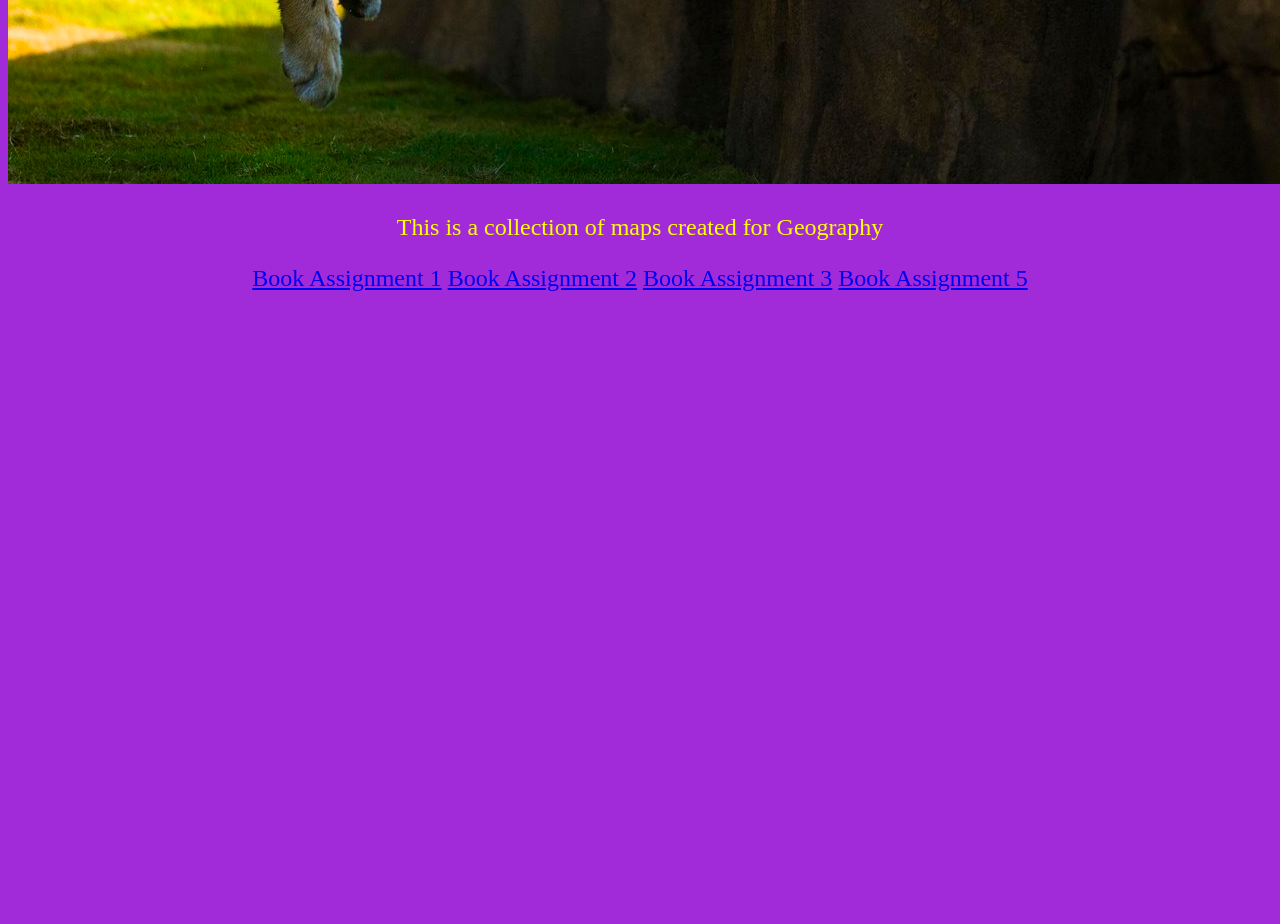
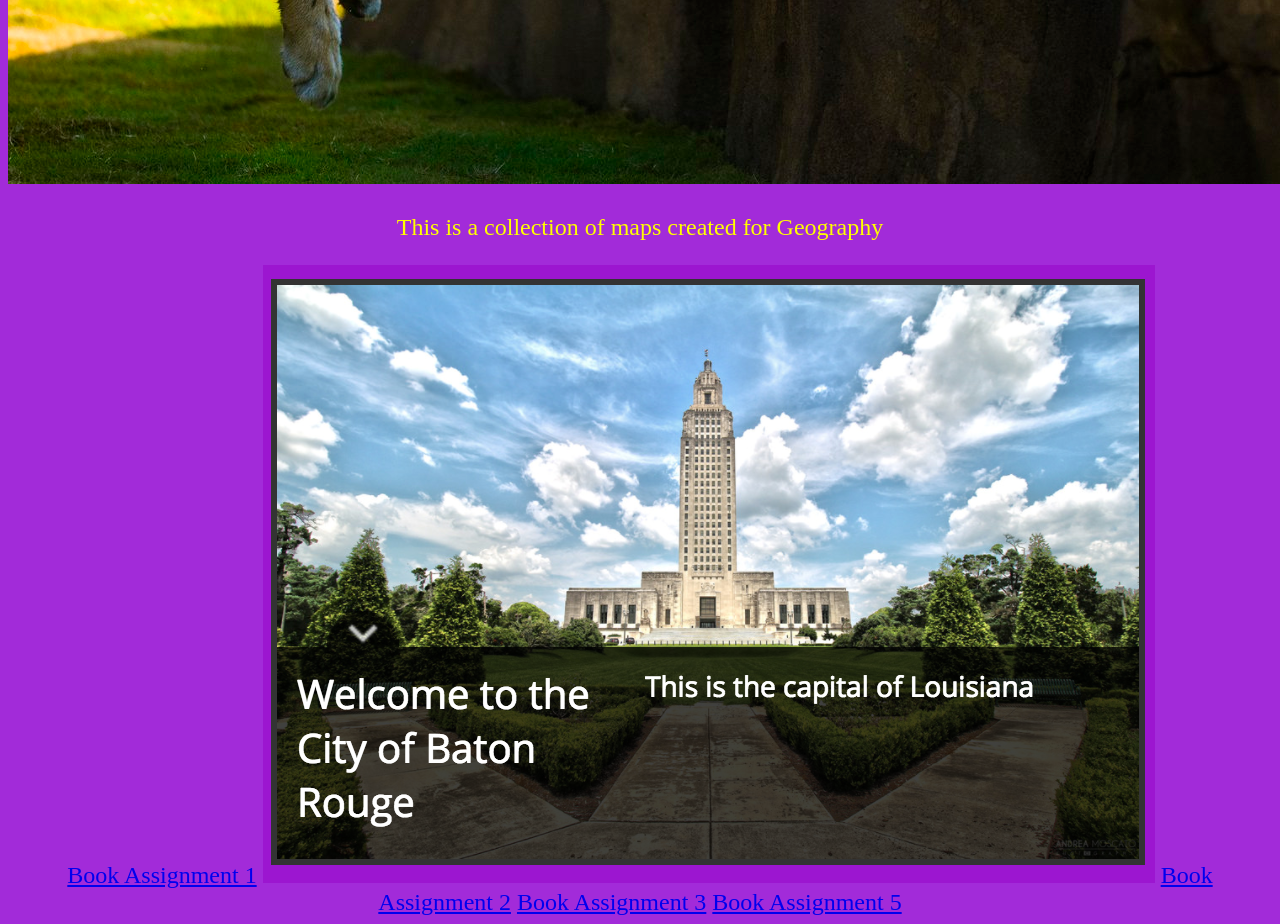
Before and after one commit to ngoff3/ngoff3.github.io, a plain HTML site: page index.html in a window 1280 px wide. Shown: the part 1089-2013 px from the top of the page. Before the commit the page ends 1389 px from the top, so only its background shows below. Drawn offline with Linux system fonts and the light colour scheme.

Commit message:
change of word

```diff
--- a/index.html
+++ b/index.html
@@ -10,7 +10,7 @@
    <script type="text/javascript" src="assignmentcode3.js"></script>
    <p>This is a collection of maps created for Geography</p>
    <a href="http://arcg.is/2n2jqWJ">Book Assignment 1</a>
-   <ing src ="assignment1.png" alt = "">
+   <img src ="Images/assignment1.png" alt = "">
    <a href="http://www.arcgis.com/apps/View/index.html?appid=e7c1a0258eed4a82828ca53a980852a4">Book Assignment 2</a>
    <a href="https://ngoff6.maps.arcgis.com/apps/GeoForm/index.html?appid=eb02284b04094110b6385c23be42e738">Book Assignment 3</a>
    <a href="https://ngoff6.maps.arcgis.com/apps/webappviewer/index.html?id=f20489d35287427f9ef6301b271404ec">Book Assignment 5</a>
```
